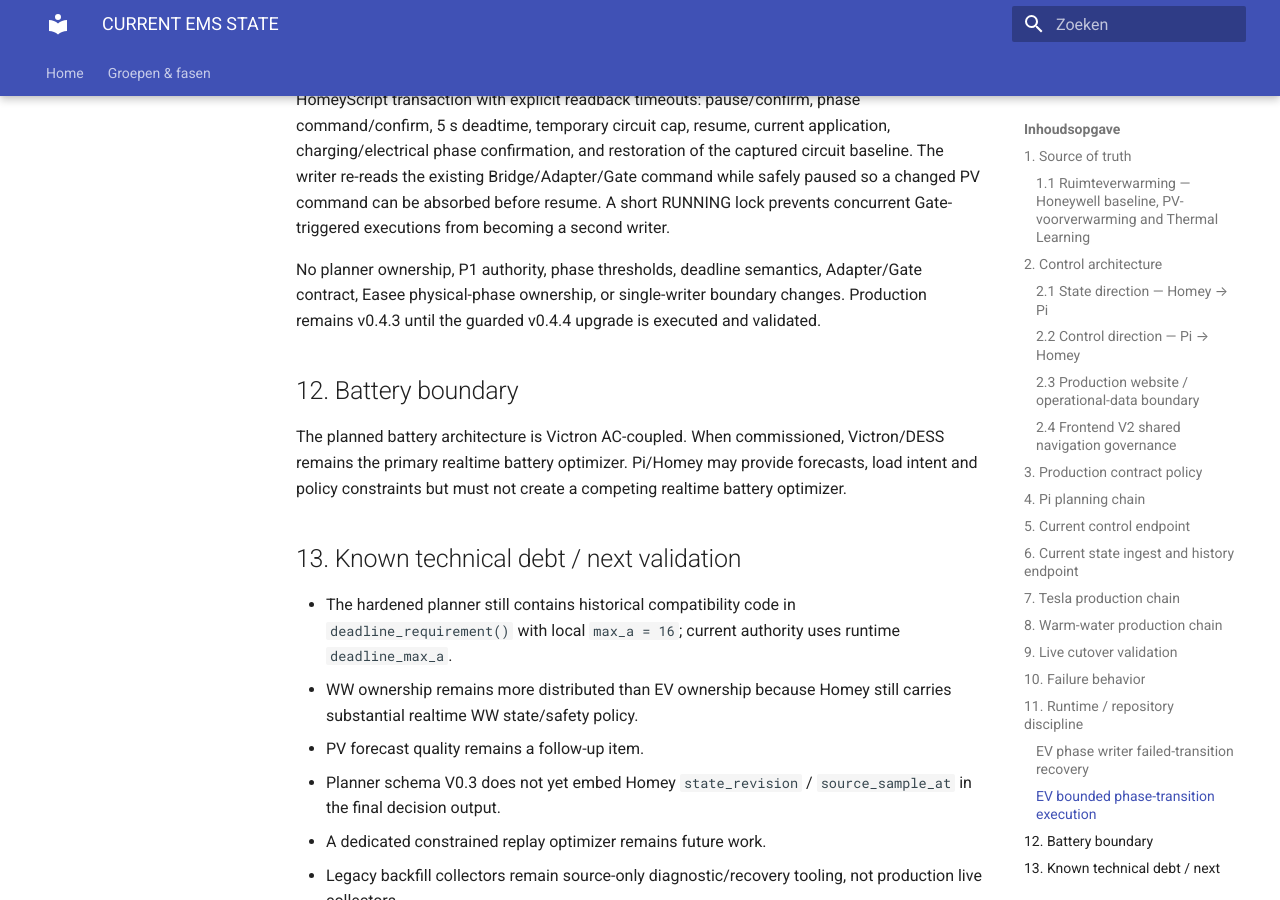
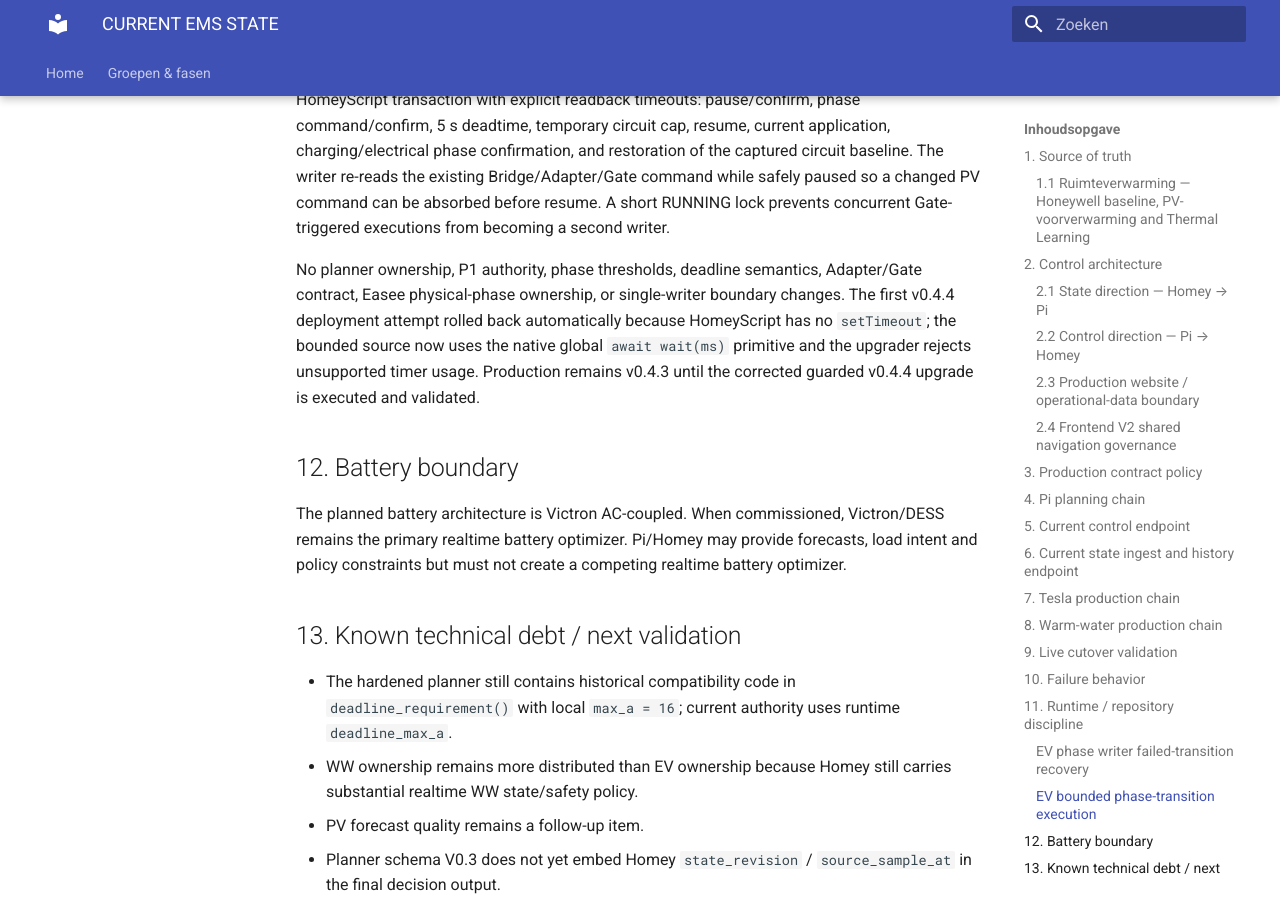
Before and after one commit to OnsKasteeltje/homey-energy-manual, an MkDocs documentation site: the page built from docs/architecture/CURRENT-EMS-STATE.md, in a window 1280 px wide and 900 px high, scrolled down 16288 px. Built offline with MkDocs 1.6.1 and Material for MkDocs 9.7.7, drawn with Linux system fonts in a browser that asks for light colours.

Commit message:
fix(ev): use HomeyScript native wait in bounded writer
Replace unsupported setTimeout polling with HomeyScript-native wait(ms), reject unsupported timers in the guarded upgrader, and preserve the bounded v0.4.4 transaction model.

```diff
--- a/docs/architecture/CURRENT-EMS-STATE.md
+++ b/docs/architecture/CURRENT-EMS-STATE.md
@@ -317,7 +317,10 @@ executions from becoming a second writer.
 
 No planner ownership, P1 authority, phase thresholds, deadline semantics,
 Adapter/Gate contract, Easee physical-phase ownership, or single-writer boundary
-changes. Production remains v0.4.3 until the guarded v0.4.4 upgrade is executed
+changes. The first v0.4.4 deployment attempt rolled back automatically because
+HomeyScript has no `setTimeout`; the bounded source now uses the native global
+`await wait(ms)` primitive and the upgrader rejects unsupported timer usage.
+Production remains v0.4.3 until the corrected guarded v0.4.4 upgrade is executed
 and validated.
 
 
```
Also changed, not shown: docs/architecture/ev-phase-switching-v0.1.md (+3 -2 lines), 4 other files.
